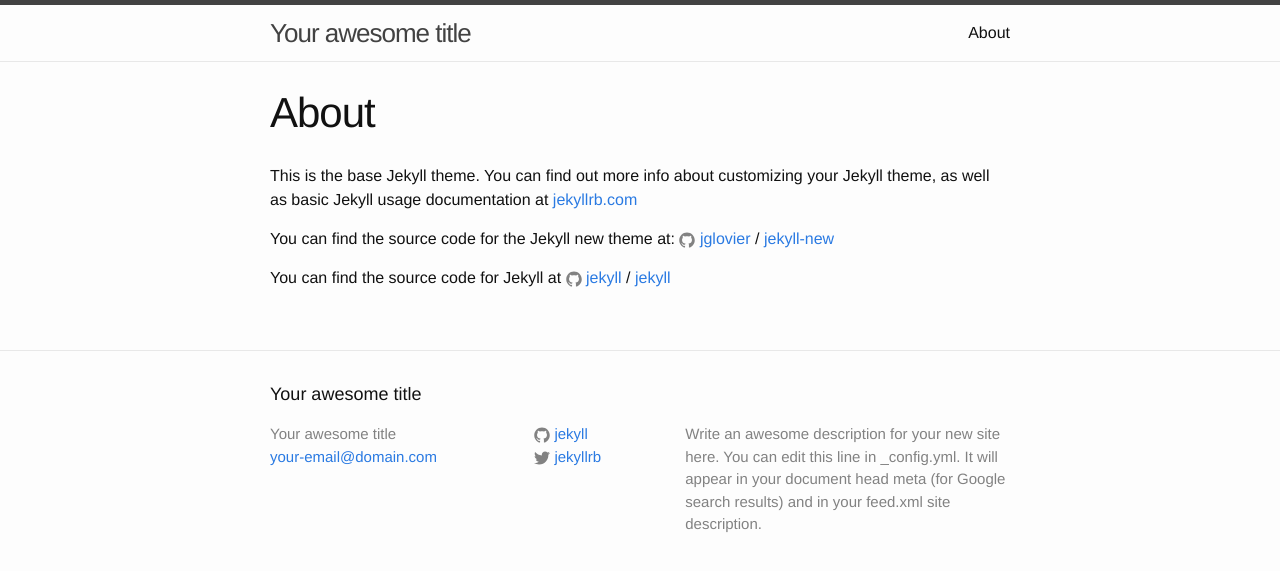
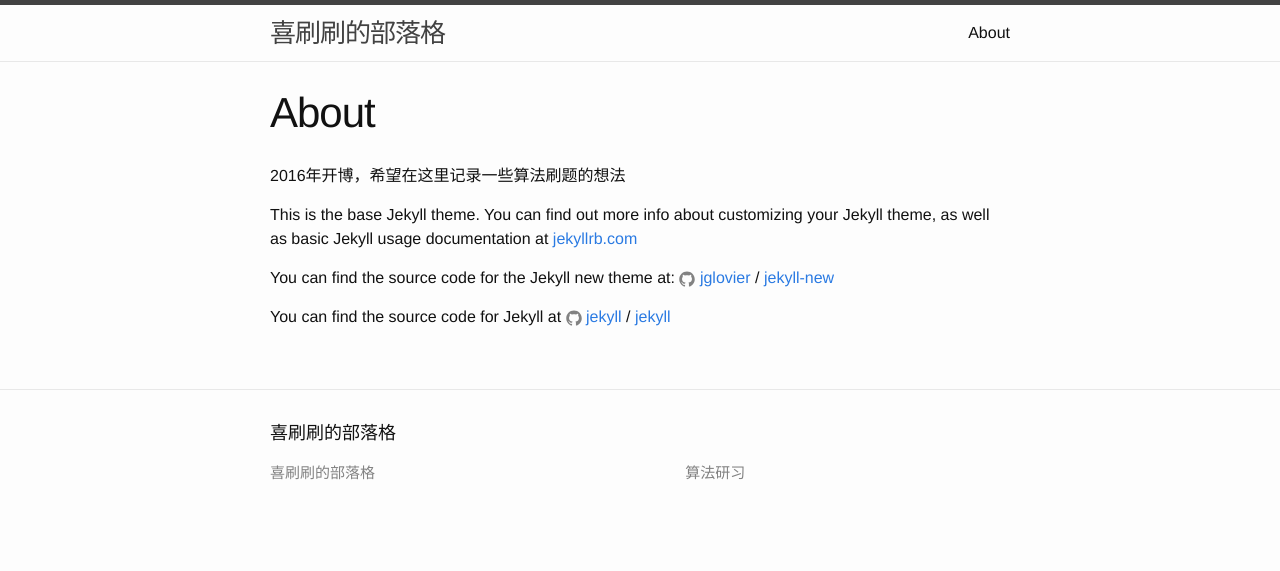
Before and after one commit to wenalan/wenalan.github.io, a Jekyll site: the page built from about.md, in a window 1280 px wide. Shown: the top 571 px of the page. Built offline with Jekyll 4.4.1, drawn with Linux system fonts in a browser that asks for light colours.

```diff
--- a/_config.yml
+++ b/_config.yml
@@ -6,16 +6,14 @@
 # 'jekyll serve'. If you change this file, please restart the server process.
 
 # Site settings
-title: Your awesome title
-email: your-email@domain.com
+title: 喜刷刷的部落格
+# email: your-email@domain.com
 description: > # this means to ignore newlines until "baseurl:"
-  Write an awesome description for your new site here. You can edit this
-  line in _config.yml. It will appear in your document head meta (for
-  Google search results) and in your feed.xml site description.
+  算法研习
 baseurl: "" # the subpath of your site, e.g. /blog
-url: "http://yourdomain.com" # the base hostname & protocol for your site
-twitter_username: jekyllrb
-github_username:  jekyll
+# url: "http://yourdomain.com" # the base hostname & protocol for your site
+# twitter_username: jekyllrb
+# github_username:  jekyll
 
 # Build settings
 markdown: kramdown
--- a/about.md
+++ b/about.md
@@ -3,6 +3,8 @@ layout: page
 title: About
 permalink: /about/
 ---
+
+2016年开博，希望在这里记录一些算法刷题的想法
 
 This is the base Jekyll theme. You can find out more info about customizing your Jekyll theme, as well as basic Jekyll usage documentation at [jekyllrb.com](http://jekyllrb.com/)
 
```
Also changed, not shown: _posts/2016-01-04-blog-2.markdown (deleted, +0 -25 lines), _posts/2016-01-04-coding-style.markdown (added, +11 -0 lines), _posts/2016-01-04-first-blog.markdown (deleted, +0 -25 lines), _posts/2016-01-04-why-another-algorithm-blog.markdown (added, +8 -0 lines), _posts/2016-01-04-why-choose-cpp.markdown (added, +27 -0 lines).
